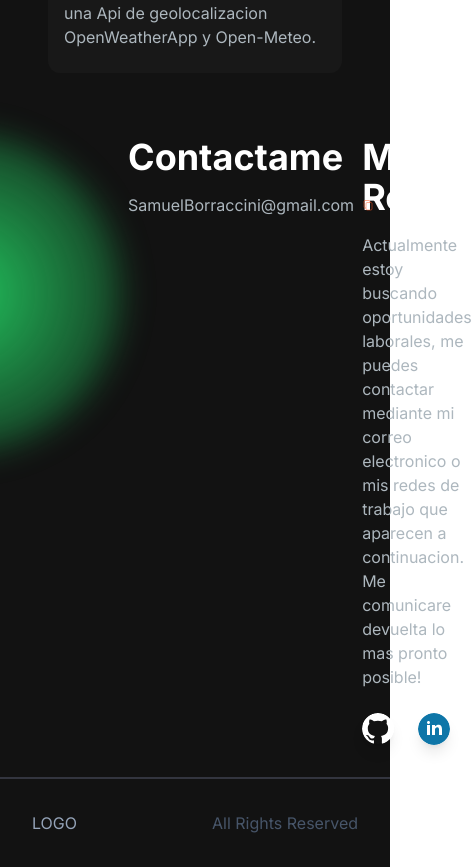
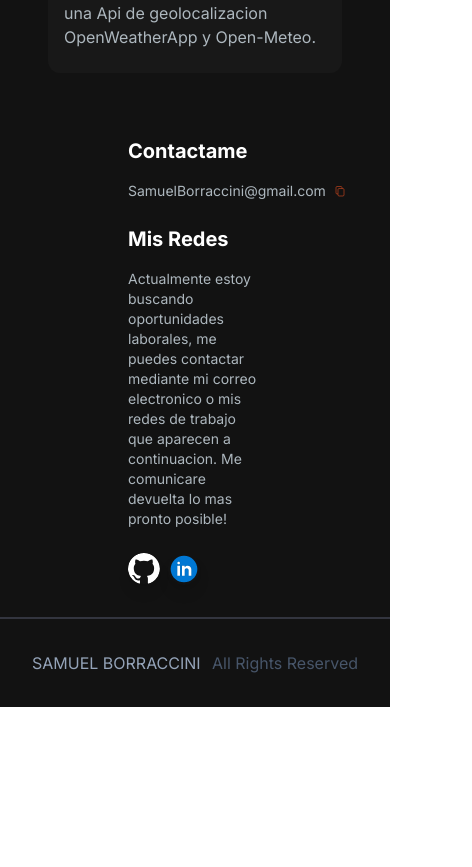
Before and after one commit to samuelborraccini/miPortafolio, a Next.js app: page / in a window 390 px wide. Shown: the part 4001-4868 px from the top of the page, 472 px wide, since content can reach past the window. After the commit the page ends 4708 px from the top, so only its background shows below. Built offline with nearby package versions, Linux system fonts and the light colour scheme.

Commit message:
full commit 4

```diff
--- a/components/ContactSection.jsx
+++ b/components/ContactSection.jsx
@@ -13,11 +13,16 @@ const ContactSection = () => {
   };
   return (
     <>
-      <div id="contact" className="flex justify-between items-top px-20 mb-4">
+      <div
+        id="contact"
+        className="flex flex-col gap-6 lg:gap-0 lg:justify-between items-top px-20 mb-4"
+      >
         <div className="relative">
-          <div className="bg-[radial-gradient(ellipse_at_center,_var(--tw-gradient-stops))] from-green-500 to-transparent rounded-full h-80 w-80 z-0 blur-lg absolute -top-1 right-20 transform -translate-x-1/2 -translate-1/2"></div>
-          <h2 className="text-4xl font-bold text-white mb-4">Contactame</h2>
-          <p className="text-[#ADB7BE] flex gap-2">
+          <div className=" lg:bg-[radial-gradient(ellipse_at_center,_var(--tw-gradient-stops))] from-green-500 to-transparent rounded-full h-80 w-80 z-0 blur-lg absolute -top-1 right-20 transform -translate-x-1/2 -translate-1/2"></div>
+          <h2 className="lg:text-4xl font-bold text-xl text-white mb-4">
+            Contactame
+          </h2>
+          <p className="text-[#ADB7BE] lg:text-lg text-sm flex gap-2">
             SamuelBorraccini@gmail.com
             <Image
               src={copy ? "/icons/tick.svg" : "/icons/copy.svg"}
@@ -29,20 +34,22 @@ const ContactSection = () => {
           </p>
         </div>
         <div>
-          <h2 className="text-4xl font-bold text-white mb-4">Mis Redes</h2>
-          <p className="text-[#ADB7BE] max-w-md mb-6">
+          <h2 className="lg:text-4xl text-xl font-bold text-white mb-4">
+            Mis Redes
+          </h2>
+          <p className="text-[#ADB7BE] max-w-md lg:text-lg text-sm mb-6">
             Actualmente estoy buscando oportunidades laborales, me puedes
             contactar mediante mi correo electronico o mis redes de trabajo que
             aparecen a continuacion. Me comunicare devuelta lo mas pronto
             posible!
           </p>
-          <div className="flex gap-6">
+          <div className="flex gap-2 md:gap-6">
             <Link
               href={"https://github.com/samuelborraccini/samuelborraccini"}
               target="blank"
             >
               <Image
-                className="hover:shadow-slate-500/50 shadow-lg rounded-full duration-200"
+                className="hover:shadow-slate-500/50 shadow-lg rounded-full duration-300"
                 src={"/icons/github.svg"}
                 width={32}
                 height={32}
@@ -51,13 +58,12 @@ const ContactSection = () => {
             <Link
               href={"https://www.linkedin.com/in/samuel-borraccini-939146248/"}
               target="blank"
-              className="shadow-white"
             >
               <Image
                 src={"/icons/linkedIn.svg"}
                 width={32}
                 height={32}
-                className="hover:shadow-blue-500/50 shadow-lg rounded-full duration-200"
+                className="hover:shadow-blue-500/50 shadow-lg hover:shadow-lg rounded-full duration-300"
               />
             </Link>
           </div>
--- a/components/Footer.jsx
+++ b/components/Footer.jsx
@@ -4,7 +4,7 @@ const Footer = () => {
   return (
     <footer className="footer border-t-2 border-[#33353F] text-white">
       <div className="container p-8 flex justify-between">
-        <span className="text-slate-400">LOGO</span>
+        <span className="text-slate-400">SAMUEL BORRACCINI</span>
         <p className="text-slate-600">All Rights Reserved</p>
       </div>
     </footer>
```
Also changed, not shown: public/icons/linkedin.svg.
